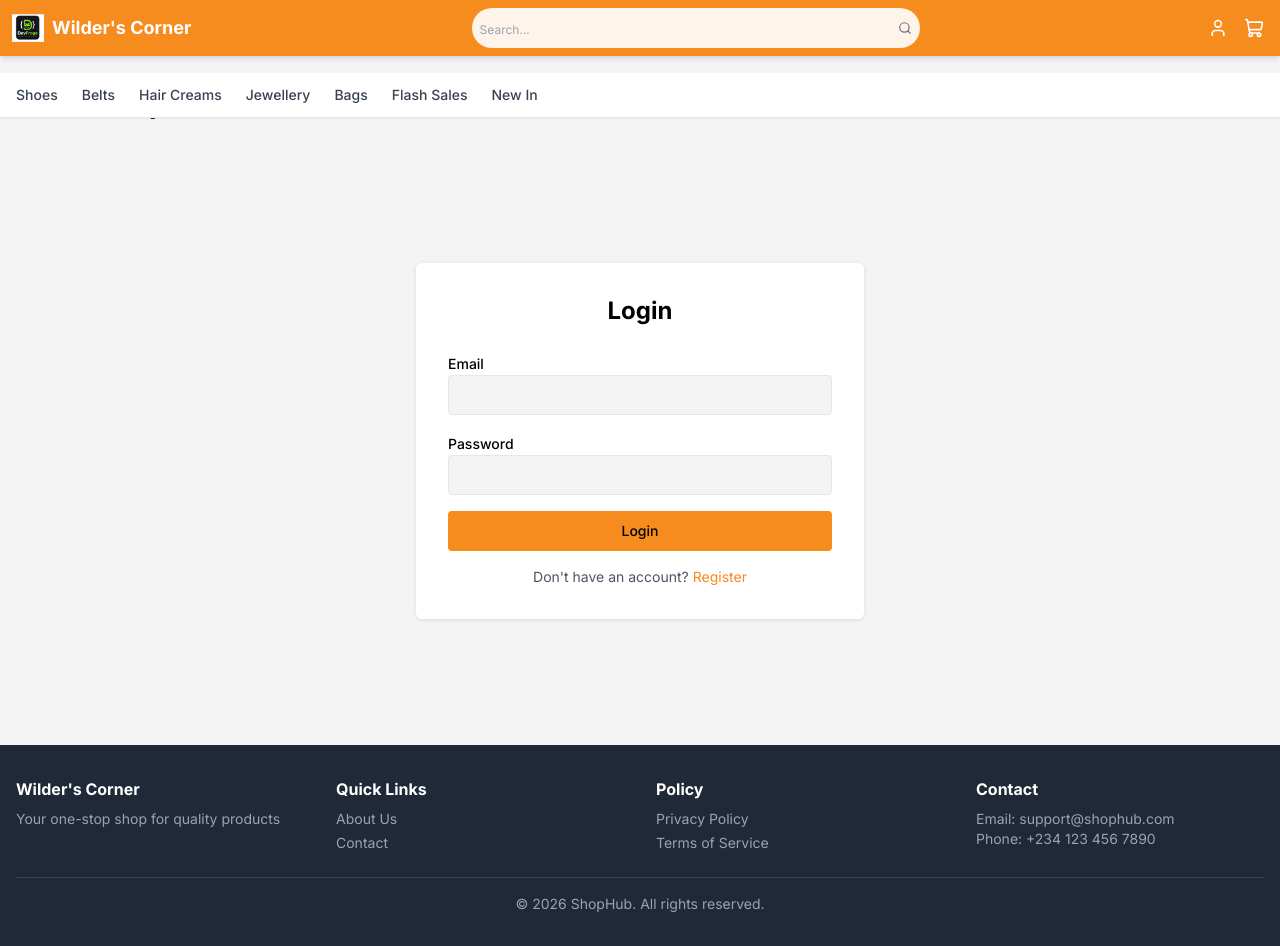
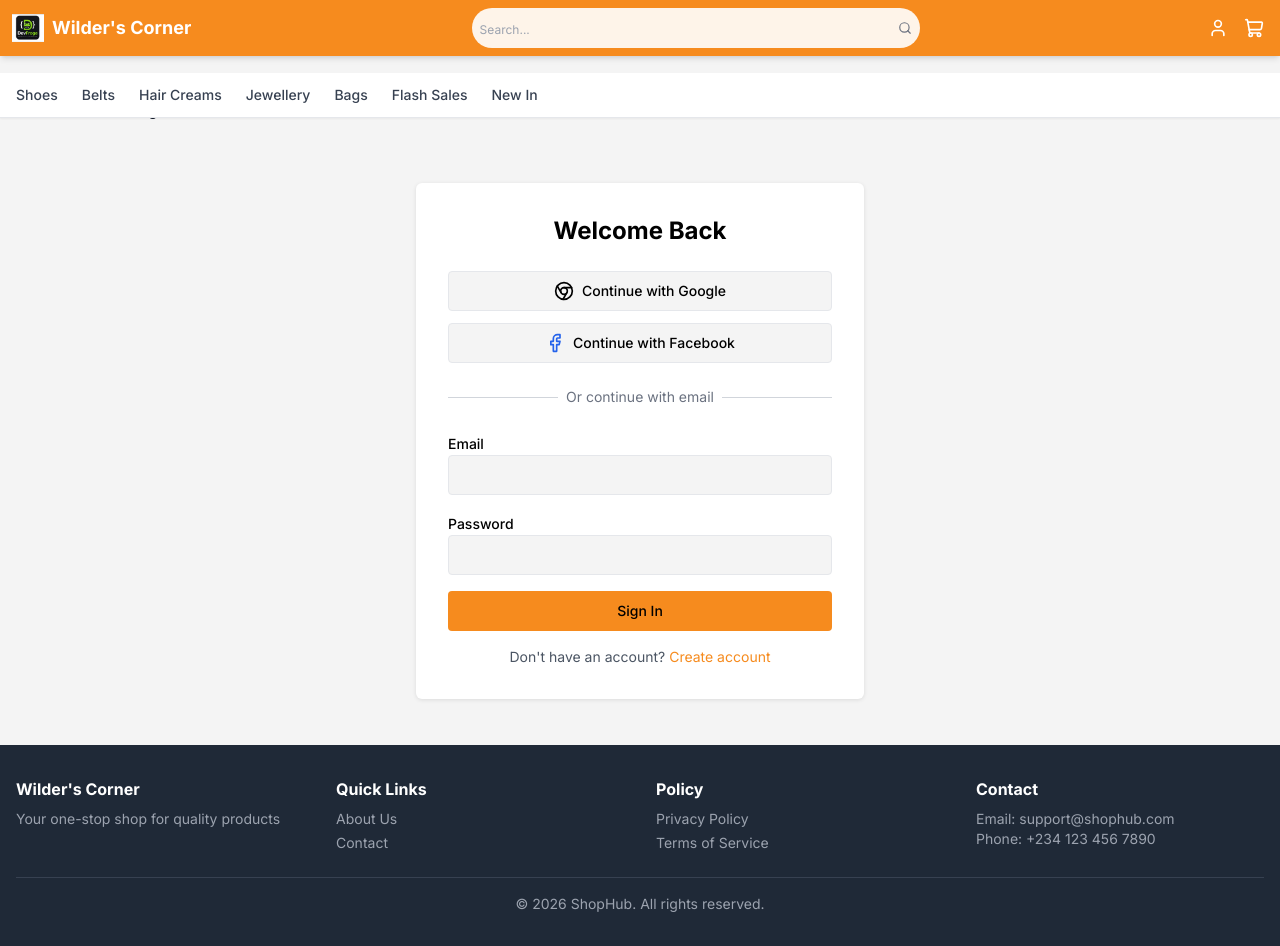
Before and after one commit to cyril-gif/Wilder-s-Corner-frontend, a Next.js app: page /auth/login in a window 1280 px wide. Built offline with nearby package versions, Linux system fonts and the light colour scheme; no server answers.

Commit message:
added social login

```diff
--- /dev/null
+++ b/app/api/auth/[...nextauth]/route.ts
@@ -0,0 +1,91 @@
+import NextAuth from "next-auth";
+import GoogleProvider from "next-auth/providers/google";
+import FacebookProvider from "next-auth/providers/facebook";
+import CredentialsProvider from "next-auth/providers/credentials";
+import axios from "axios";
+
+export const authOptions = {
+  providers: [
+    // Google Login
+    GoogleProvider({
+      clientId: process.env.GOOGLE_CLIENT_ID!,
+      clientSecret: process.env.GOOGLE_CLIENT_SECRET!,
+    }),
+    // Facebook Login
+    FacebookProvider({
+      clientId: process.env.FACEBOOK_CLIENT_ID!,
+      clientSecret: process.env.FACEBOOK_CLIENT_SECRET!,
+    }),
+    // Email/Password Login (your existing)
+    CredentialsProvider({
+      name: "credentials",
+      credentials: {
+        email: { label: "Email", type: "email" },
+        password: { label: "Password", type: "password" },
+      },
+      async authorize(credentials) {
+        try {
+          const res = await axios.post(`${process.env.NEXTAUTH_URL}/api/auth/login`, {
+            email: credentials?.email,
+            password: credentials?.password,
+          });
+          const user = res.data.data;
+          if (user) return user;
+          return null;
+        } catch (error) {
+          return null;
+        }
+      },
+    }),
+  ],
+  callbacks: {
+    async jwt({ token, user, account }) {
+      if (user) {
+        token.id = user.id;
+        token.email = user.email;
+        token.name = user.name;
+      }
+      if (account) {
+        token.accessToken = account.access_token;
+        token.provider = account.provider;
+      }
+      return token;
+    },
+    async session({ session, token }) {
+      if (token) {
+        session.user.id = token.id as string;
+        session.user.email = token.email as string;
+        session.user.name = token.name as string;
+      }
+      return session;
+    },
+    async signIn({ user, account }) {
+      if (account?.provider === "google" || account?.provider === "facebook") {
+        // Check if user exists in your database, if not, create one
+        try {
+          const res = await axios.post(`${process.env.NEXTAUTH_URL}/api/auth/social-login`, {
+            email: user.email,
+            name: user.name,
+            provider: account.provider,
+          });
+          user.id = res.data.user._id;
+          return true;
+        } catch (error) {
+          return false;
+        }
+      }
+      return true;
+    },
+  },
+  pages: {
+    signIn: "/auth/login",
+    error: "/auth/error",
+  },
+  session: {
+    strategy: "jwt" as const,
+  },
+  secret: process.env.NEXTAUTH_SECRET,
+};
+
+const handler = NextAuth(authOptions);
+export { handler as GET, handler as POST };
--- a/app/auth/login/page.tsx
+++ b/app/auth/login/page.tsx
@@ -2,6 +2,7 @@
 
 import { useState, Suspense } from 'react';
 import { useRouter, useSearchParams } from 'next/navigation';
+import { signIn } from 'next-auth/react';
 import Link from 'next/link';
 import { useForm } from 'react-hook-form';
 import { zodResolver } from '@hookform/resolvers/zod';
@@ -9,6 +10,7 @@ import { z } from 'zod';
 import { Input } from '@/components/ui/input';
 import { Button } from '@/components/ui/button';
 import { Label } from '@/components/ui/label';
+import { Chrome, Facebook } from 'lucide-react';
 import useAuthStore from '@/store/authStore';
 
 const loginSchema = z.object({
@@ -39,10 +41,61 @@ function LoginForm() {
     }
   };
 
+  const handleSocialLogin = async (provider: string) => {
+    try {
+      const result = await signIn(provider, { callbackUrl: redirect, redirect: false });
+      if (result?.error) {
+        setError('Social login failed. Please try again.');
+      } else if (result?.url) {
+        router.push(result.url);
+      }
+    } catch (err) {
+      setError('Social login failed. Please try again.');
+    }
+  };
+
   return (
     <div className="bg-white p-8 rounded-lg shadow-card w-full max-w-md">
-      <h1 className="text-2xl font-bold text-center mb-6">Login</h1>
-      {error && <div className="bg-red-100 text-red-700 p-2 rounded mb-4 text-sm">{error}</div>}
+      <h1 className="text-2xl font-bold text-center mb-6">Welcome Back</h1>
+
+      {error && (
+        <div className="bg-red-100 text-red-700 p-3 rounded mb-4 text-sm">
+          {error}
+        </div>
+      )}
+
+      {/* Social Login Buttons */}
+      <div className="space-y-3 mb-6">
+        <Button
+          type="button"
+          variant="outline"
+          className="w-full flex items-center justify-center gap-2"
+          onClick={() => handleSocialLogin('google')}
+        >
+          <Chrome className="h-5 w-5" />
+          Continue with Google
+        </Button>
+
+        <Button
+          type="button"
+          variant="outline"
+          className="w-full flex items-center justify-center gap-2"
+          onClick={() => handleSocialLogin('facebook')}
+        >
+          <Facebook className="h-5 w-5 text-blue-600" />
+          Continue with Facebook
+        </Button>
+      </div>
+
+      <div className="relative my-6">
+        <div className="absolute inset-0 flex items-center">
+          <div className="w-full border-t border-gray-300"></div>
+        </div>
+        <div className="relative flex justify-center text-sm">
+          <span className="px-2 bg-white text-gray-500">Or continue with email</span>
+        </div>
+      </div>
+
       <form onSubmit={handleSubmit(onSubmit)} className="space-y-4">
         <div>
           <Label htmlFor="email">Email</Label>
@@ -55,11 +108,15 @@ function LoginForm() {
           {errors.password && <p className="text-red-500 text-xs mt-1">{errors.password.message}</p>}
         </div>
         <Button type="submit" className="w-full bg-primary" disabled={isLoading}>
-          {isLoading ? 'Logging in...' : 'Login'}
+          {isLoading ? 'Logging in...' : 'Sign In'}
         </Button>
       </form>
+
       <p className="text-center text-sm text-gray-600 mt-4">
-        Don't have an account? <Link href={`/auth/register?redirect=₵{encodeURIComponent(redirect)}`} className="text-primary hover:underline">Register</Link>
+        Don't have an account?{' '}
+        <Link href={`/auth/register?redirect=${encodeURIComponent(redirect)}`} className="text-primary hover:underline">
+          Create account
+        </Link>
       </p>
     </div>
   );
--- a/package.json
+++ b/package.json
@@ -27,6 +27,7 @@
     "framer-motion": "^12.40.0",
     "lucide-react": "^1.17.0",
     "next": "16.2.6",
+    "next-auth": "^4.24.14",
     "postcss": "^8.5.15",
     "react": "19.2.4",
     "react-dom": "19.2.4",
```
Also changed, not shown: 1 other file (tests, documents, lock files or other folders).
